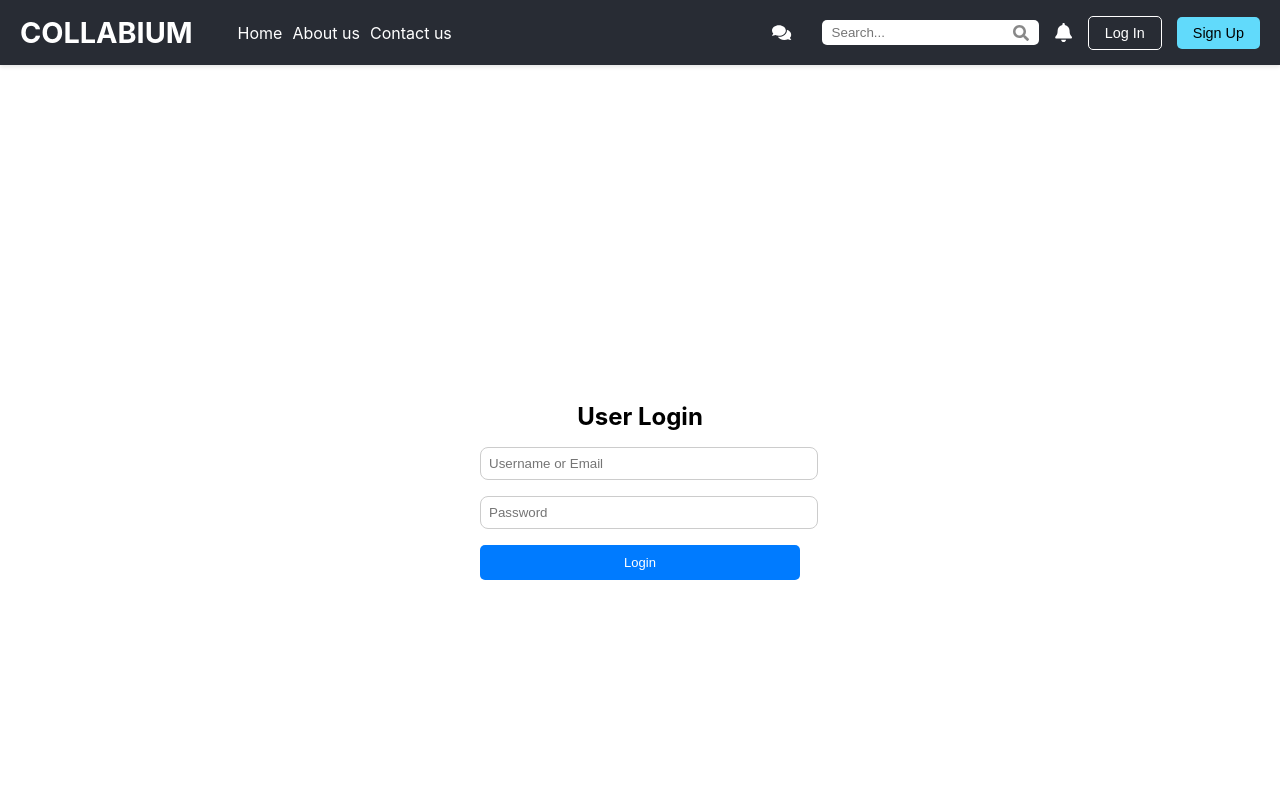
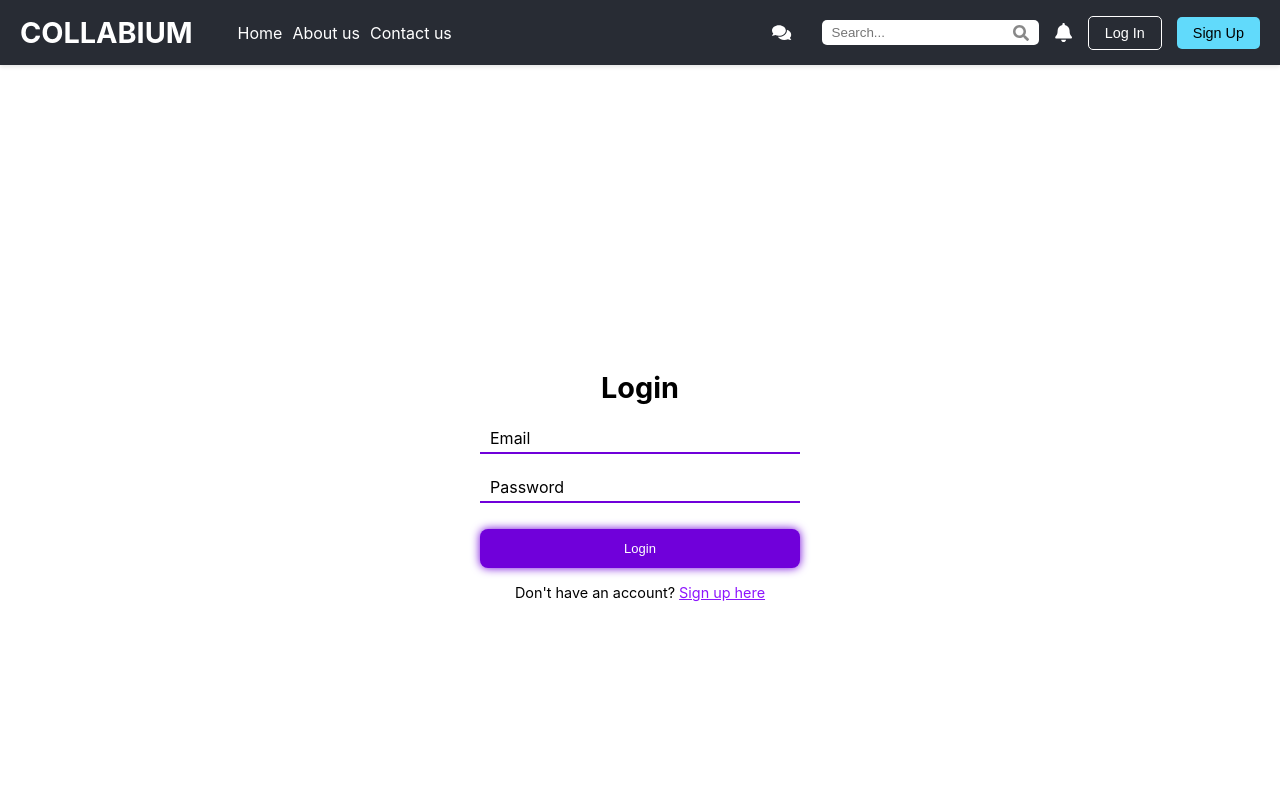
Before and after one commit to KianShirvani/TheChosenOnes, a React (Create React App) app in the folder frontend/: page /login in a window 1280 px wide. Shown: the top 800 px of the page. Built offline with nearby package versions, Linux system fonts and the light colour scheme; no server answers.

Commit message:
updated LoginPage.js to match style of SignupPage

```diff
--- a/frontend/src/pages/LoginPage.js
+++ b/frontend/src/pages/LoginPage.js
@@ -1,14 +1,159 @@
-import React from "react";
-import LoginBody from "../components/LoginBody";
-import Footer from "../components/Footer";
-import Navbar from "../components/Navbar";
+import React, { useState } from "react";
+import { useNavigate } from "react-router-dom";
+import { Input } from "../components/ui/input";
+import { Button } from "../components/ui/button";
 
 const LoginPage = () => {
+  const navigate = useNavigate();
+  const [formData, setFormData] = useState({
+    email: "",
+    password: "",
+  });
+
+  const handleChange = (e) => {
+    setFormData({
+      ...formData,
+      [e.target.name]: e.target.value,
+    });
+  };
+
+  const handleSubmit = (e) => {
+    e.preventDefault();
+
+    if (!formData.email.trim() || !formData.password.trim()) {
+      alert("All fields must be filled!");
+      return;
+    }
+
+    const emailRegex = /^[^\s@]+@[^\s@]+\.[^\s@]+$/;
+    if (!emailRegex.test(formData.email)) {
+      alert("Invalid email format");
+      return;
+    }
+
+    alert("Login successful!");
+    navigate("/dashboard");
+  };
+
   return (
-    <>
-      <LoginBody />
-    </>
+    <div style={styles.container}>
+      <h2 style={styles.title}>Login</h2>
+      <form style={styles.form} onSubmit={handleSubmit}>
+        <label style={styles.label}>
+          <Input
+            type="email"
+            name="email"
+            placeholder=""
+            value={formData.email}
+            onChange={handleChange}
+            style={styles.input}
+            required
+          />
+          <span style={formData.email ? styles.floatingLabel : styles.spanLabel}>
+            Email
+          </span>
+        </label>
+        <label style={styles.label}>
+          <Input
+            type="password"
+            name="password"
+            placeholder=""
+            value={formData.password}
+            onChange={handleChange}
+            style={styles.input}
+            required
+          />
+          <span style={formData.password ? styles.floatingLabel : styles.spanLabel}>
+            Password
+          </span>
+        </label>
+        <Button type="submit" style={styles.button}>
+          Login
+        </Button>
+      </form>
+      <p style={styles.link}>
+        Don't have an account? <span onClick={() => navigate("/signup")} style={styles.signupLink}>Sign up here</span>
+      </p>
+    </div>
   );
 };
 
+const styles = {
+  container: {
+    display: "flex",
+    flexDirection: "column",
+    alignItems: "center",
+    justifyContent: "center",
+    minHeight: "100vh",
+    padding: "1rem",
+  },
+  title: {
+    fontSize: "1.8rem",
+    fontWeight: "bold",
+    marginBottom: "1rem",
+  },
+  form: {
+    width: "100%",
+    maxWidth: "20rem",
+    display: "flex",
+    flexDirection: "column",
+    gap: "1rem",
+  },
+  label: {
+    position: "relative",
+    display: "block",
+    width: "100%",
+  },
+  spanLabel: {
+    position: "absolute",
+    left: "10px",
+    top: "50%",
+    transform: "translateY(-50%)",
+    color: "#000",
+    fontSize: "16px",
+    transition: "all 0.3s ease",
+    pointerEvents: "none",
+  },
+  floatingLabel: {
+    position: "absolute",
+    left: "10px",
+    top: "-10px",
+    fontSize: "12px",
+    color: "#7000da",
+    transition: "all 0.3s ease",
+    pointerEvents: "none",
+  },
+  input: {
+    width: "95%",
+    padding: "0.5rem",
+    background: "transparent",
+    border: "none",
+    borderRadius: 0,
+    borderBottom: "2px solid #7000da",
+    transition: "all 0.3s ease-in-out",
+    outline: "none",
+  },
+  button: {
+    width: "100%",
+    backgroundColor: "#7000da",
+    color: "white",
+    marginTop: "10px",
+    padding: "0.75rem",
+    border: "none",
+    borderRadius: "0.5rem",
+    cursor: "pointer",
+    transition: "0.3s",
+    boxShadow: "0 0 10px rgba(112, 0, 218, 1)",
+  },
+  link: {
+    marginTop: "1rem",
+    fontSize: "0.9rem",
+  },
+  signupLink: {
+    color: "#8d15fd",
+    cursor: "pointer",
+    textDecoration: "underline",
+  },
+};
+
 export default LoginPage;
```
